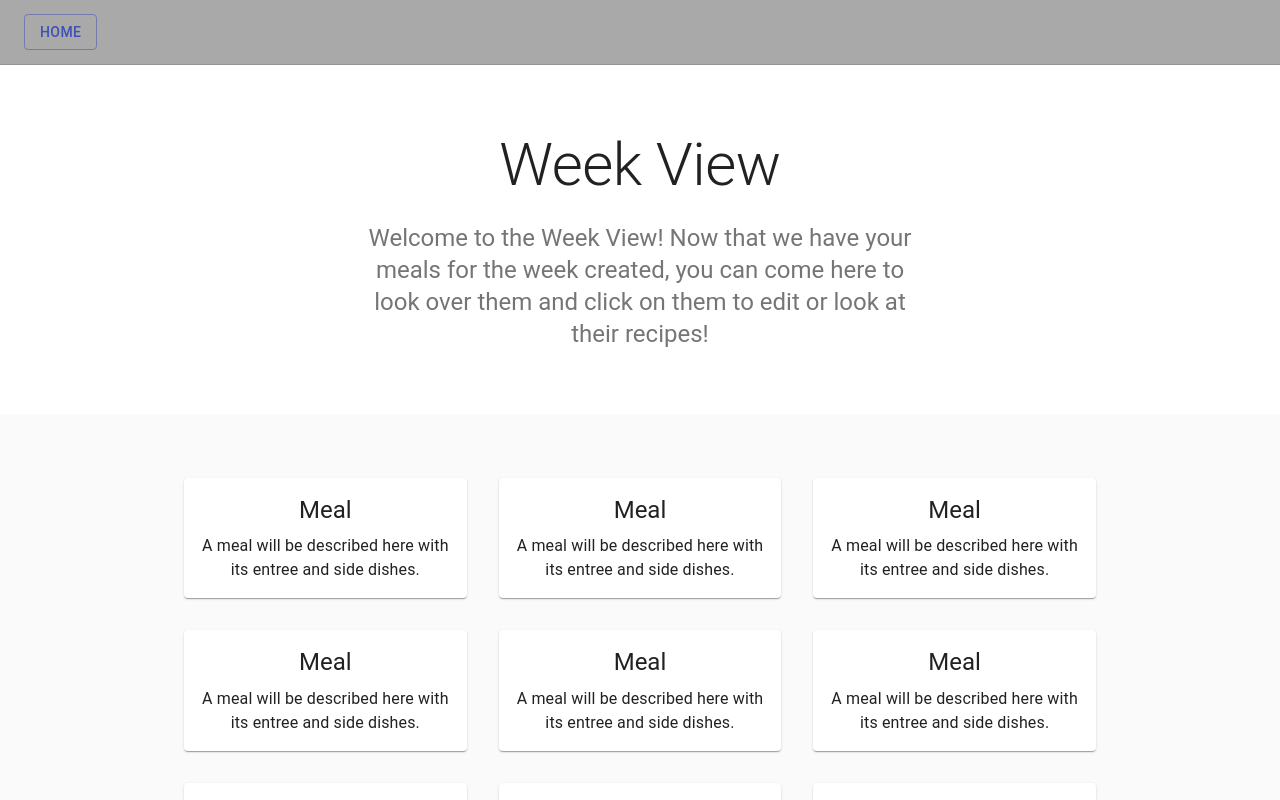
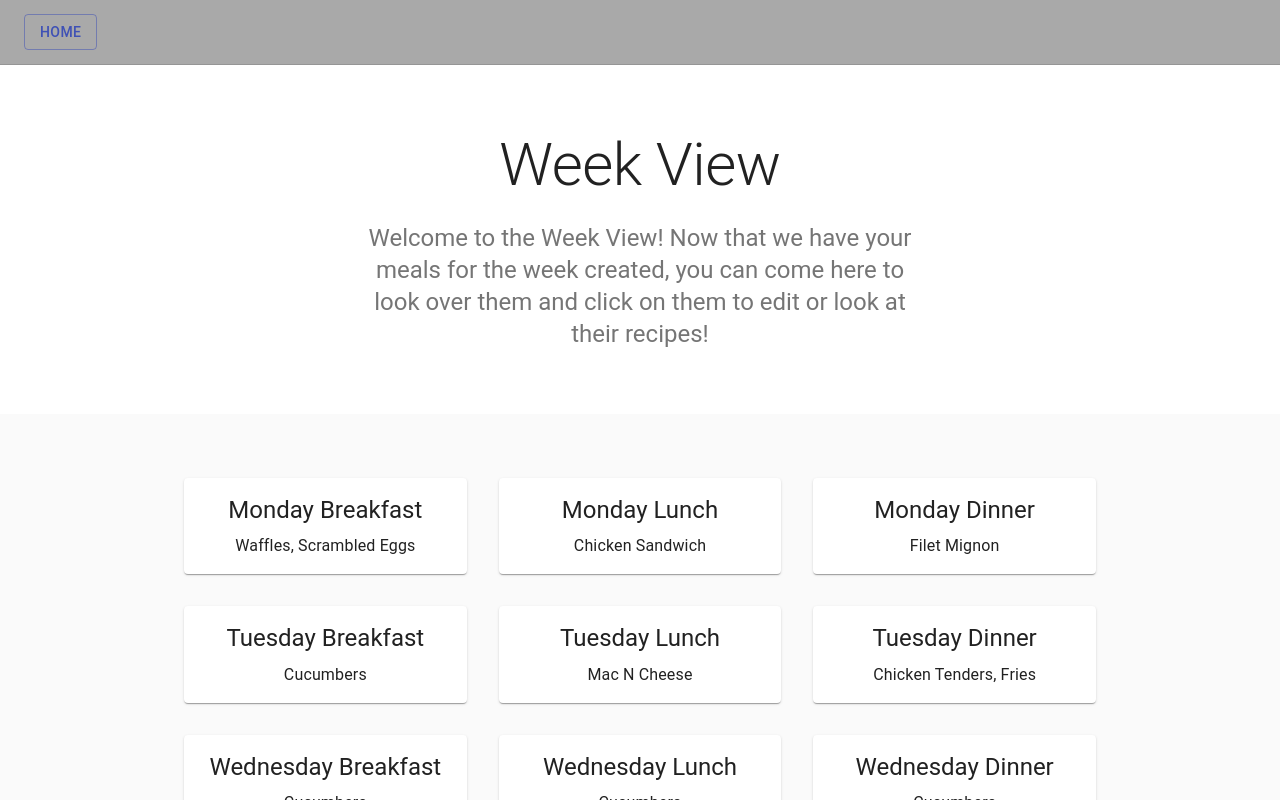
Before and after one commit to BradRaynaud/Team_Abraca-Data, a Next.js app in the folder frontend/: page /WeekView in a window 1280 px wide. Shown: the top 800 px of the page. Built offline with nearby package versions, Linux system fonts and the light colour scheme.

Commit message:
Meal classes added, child window info changes based on card click

```diff
--- a/frontend/pages/WeekView.js
+++ b/frontend/pages/WeekView.js
@@ -68,81 +68,172 @@ const useStyles = makeStyles(theme => ({
   },
 }));
 
-const cards = [1, 2, 3, 4, 5, 6, 7, 8, 9, 10, 11, 12, 13, 14, 15, 16, 17, 18, 19, 20, 21];
-
 const tiers = [
 {
-  title:'Monday Breakfast'
+  title:'Monday Breakfast',
+  food: 'Waffles, Scrambled Eggs',
+  ingredients: 'Waffles, Eggs',
+  recipe: 'Cook waffles and scramble eggs',
+  nutrition: 'Calories: 500, Fat: 12mg',
 },
 {
-  title:'Monday Lunch'
+  title:'Monday Lunch',
+  food: 'Chicken Sandwich',
+  ingredients: 'Chicken, bread',
+  recipe: 'Put chicken in between bread slices',
+  nutrition: 'Calories: Chicken, Fat: Chicken',
 },
 {
-  title:'Monday Dinner'
+  title:'Monday Dinner',
+  food: 'Filet Mignon',
+  ingredients: 'Cow',
+  recipe: 'Cook cow',
+  nutrition: 'Cow',
 },
 {
-  title:'Tuesday Breakfast'
+  title:'Tuesday Breakfast',
+  food: 'Cucumbers',
+  ingredients: 'Cucumbers',
+  recipe: 'Cut cucumbers',
+  nutrition: 'Calories: still cucumbers',
 },
 {
-  title:'Tuesday Lunch'
+  title:'Tuesday Lunch',
+  food: 'Mac N Cheese',
+  ingredients: 'Noodles, cheese, butter, milk',
+  recipe: 'Step 1: warm up stove ' +
+  'Step 2: boil water ' +
+  'Step 3: boil noodles until soft ' +
+  'Step 4: mix in cheese, milk, and butter until it all looks correct',
+  nutrition: 'Calories: Who cares, it tastes good',
 },
 {
-  title:'Tuesday Dinner'
+  title:'Tuesday Dinner',
+  food: 'Chicken Tenders, Fries',
+  ingredients: 'This section is just to check if a really long descriptor can be displayed on the window correctly. It should do so, but gotta be sure.',
+  recipe: 'Fry everything',
+  nutrition: 'Bad',
 },
 {
-  title:'Wednesday Breakfast'
+  title:'Wednesday Breakfast',
+  food: 'Cucumbers',
+  ingredients: 'Cucumbers',
+  recipe: 'Cut cucumbers',
+  nutrition: 'Calories: still cucumbers',
 },
 {
-  title:'Wednesday Lunch'
+  title:'Wednesday Lunch',
+  food: 'Cucumbers',
+  ingredients: 'Cucumbers',
+  recipe: 'Cut cucumbers',
+  nutrition: 'Calories: still cucumbers',
 },
 {
-  title:'Wednesday Dinner'
+  title:'Wednesday Dinner',
+  food: 'Cucumbers',
+  ingredients: 'Cucumbers',
+  recipe: 'Cut cucumbers',
+  nutrition: 'Calories: still cucumbers',
 },
 {
-  title:'Thursday Breakfast'
+  title:'Thursday Breakfast',
+  food: 'Cucumbers',
+  ingredients: 'Cucumbers',
+  recipe: 'Cut cucumbers',
+  nutrition: 'Calories: still cucumbers',
 },
 {
-  title:'Thursday Lunch'
+  title:'Thursday Lunch',
+  food: 'Cucumbers',
+  ingredients: 'Cucumbers',
+  recipe: 'Cut cucumbers',
+  nutrition: 'Calories: still cucumbers',
 },
 {
-  title:'Thursday Dinner'
+  title:'Thursday Dinner',
+  food: 'Cucumbers',
+  ingredients: 'Cucumbers',
+  recipe: 'Cut cucumbers',
+  nutrition: 'Calories: still cucumbers',
 },
 {
-  title:'Friday Breakfast'
+  title:'Friday Breakfast',
+  food: 'Cucumbers',
+  ingredients: 'Cucumbers',
+  recipe: 'Cut cucumbers',
+  nutrition: 'Calories: still cucumbers',
 },
 {
-  title:'Friday Lunch'
+  title:'Friday Lunch',
+  food: 'Cucumbers',
+  ingredients: 'Cucumbers',
+  recipe: 'Cut cucumbers',
+  nutrition: 'Calories: still cucumbers',
 },
 {
-  title:'Friday Dinner'
+  title:'Friday Dinner',
+  food: 'Cucumbers',
+  ingredients: 'Cucumbers',
+  recipe: 'Cut cucumbers',
+  nutrition: 'Calories: still cucumbers',
 },
 {
-  title:'Saturday Breakfast'
+  title:'Saturday Breakfast',
+  food: 'Cucumbers',
+  ingredients: 'Cucumbers',
+  recipe: 'Cut cucumbers',
+  nutrition: 'Calories: still cucumbers',
 },
 {
-  title:'Saturday Lunch'
+  title:'Saturday Lunch',
+  food: 'Cucumbers',
+  ingredients: 'Cucumbers',
+  recipe: 'Cut cucumbers',
+  nutrition: 'Calories: still cucumbers',
 },
 {
-  title:'Saturday Dinner'
+  title:'Saturday Dinner',
+  food: 'Cucumbers',
+  ingredients: 'Cucumbers',
+  recipe: 'Cut cucumbers',
+  nutrition: 'Calories: still cucumbers',
 },
 {
-  title:'Sunday Breakfast'
+  title:'Sunday Breakfast',
+  food: 'Cucumbers',
+  ingredients: 'Cucumbers',
+  recipe: 'Cut cucumbers',
+  nutrition: 'Calories: still cucumbers',
 },
 {
-  title:'Sunday Lunch'
+  title:'Sunday Lunch',
+  food: 'Cucumbers',
+  ingredients: 'Cucumbers',
+  recipe: 'Cut cucumbers',
+  nutrition: 'Calories: still cucumbers',
 },
 {
-  title:'Sunday Dinner'
+  title:'Sunday Dinner',
+  food: 'Cucumbers',
+  ingredients: 'Cucumbers',
+  recipe: 'Cut cucumbers',
+  nutrition: 'Calories: still cucumbers',
 },
 ];
 
-function childWindUp() {
+function childWindUp(card) {
   document.getElementById("para").style.display="none";
+  document.getElementById("cardid").style.display="none";
   document.getElementById("childWindow").style.display="block";
+  document.getElementById("foodid").innerHTML="Foood: " + card.food;
+  document.getElementById("ingid").innerHTML="Ingredients: " + card.ingredients;
+  document.getElementById("nutid").innerHTML="Nutrition: " + card.nutrition;
+  document.getElementById("recid").innerHTML="Recipe: " + card.recipe;
 }
 
 function childWindDown() {
   document.getElementById("childWindow").style.display="none";
+  document.getElementById("cardid").style.display="block";
   document.getElementById("para").style.display="block";
 }
 
@@ -175,16 +266,16 @@ export default function Album() {
         </div>
         <Container id="childWindow" cmaxWidth="md" style={{display: "none"}}>
           <Paper elevation={3}>
-            <Typography component="h1" variant="h2" align="left" color="textPrimary" gutterBottom>
+            <Typography id="foodid" component="h1" variant="h2" align="left" color="textPrimary" style={{wordWrap : "break-word"}} gutterBottom>
               Recipe Here!
             </Typography>
-            <Typography variant="h5" align="left" color="textSecondary" paragraph>
+            <Typography id="nutid" variant="h5" align="left" color="textSecondary" style={{wordWrap : "break-word"}} paragraph>
               Nutrition: Egg
             </Typography>
-            <Typography variant="h5" align="left" color="textSecondary" paragraph>
+            <Typography id="ingid" variant="h5" align="left" color="textSecondary" style={{wordWrap : "break-word"}} paragraph>
               Ingredients: Egg
             </Typography>
-            <Typography variant="h5" align="left" color="textSecondary" paragraph>
+            <Typography id="recid" variant="h5" align="left" color="textSecondary" style={{wordWrap : "break-word"}} paragraph>
               Recipe: Crack egg, consume egg
             </Typography>
             <Button onClick={event => { childWindDown() }} variant="contained" color="primary" className={classes.childButton}>
@@ -195,16 +286,16 @@ export default function Album() {
         <Container id="cardid" className={classes.cardGrid} maxWidth="md">
           {/* End hero unit */}
           <Grid container spacing={4}>
-            {cards.map(card => (
-              <Grid item key={card} xs={12} sm={6} md={4}>
+            {tiers.map(tier => (
+              <Grid item key={tier.title} xs={12} sm={6} md={4}>
                 <Card className={classes.card}>
-                  <ButtonBase onClick={event => { childWindUp() }}>
+                  <ButtonBase onClick={event => { childWindUp(tier) }}>
                     <CardContent className={classes.cardContent}>
                       <Typography gutterBottom variant="h5" component="h2">
-                        Meal
+                        {tier.title}
                       </Typography>
                       <Typography>
-                        A meal will be described here with its entree and side dishes.
+                        {tier.food}
                       </Typography>
                     </CardContent>
                   </ButtonBase>
--- a/frontend/pages/homePage.js
+++ b/frontend/pages/homePage.js
@@ -206,7 +206,6 @@ export default function Pricing() {
       {/* Footer */}
       <Container maxWidth="md" component="footer" className={classes.footer}>
         <Grid container spacing={4} justify="space-evenly">
-
           {footers.map(footer => (
             <Grid item xs={6} sm={3} key={footer.title}>
               <Typography variant="h5" color="textPrimary" gutterBottom>
@@ -223,7 +222,6 @@ export default function Pricing() {
               </ul>
             </Grid>
           ))}
-
         </Grid>
         <Box mt={5}>
           <Copyright />
```
